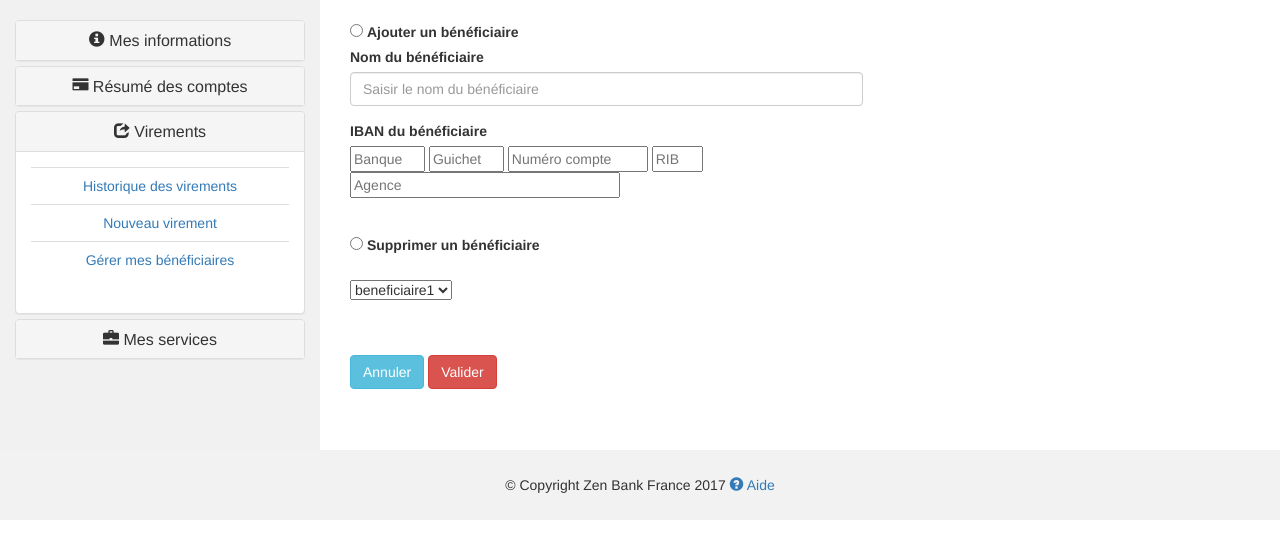
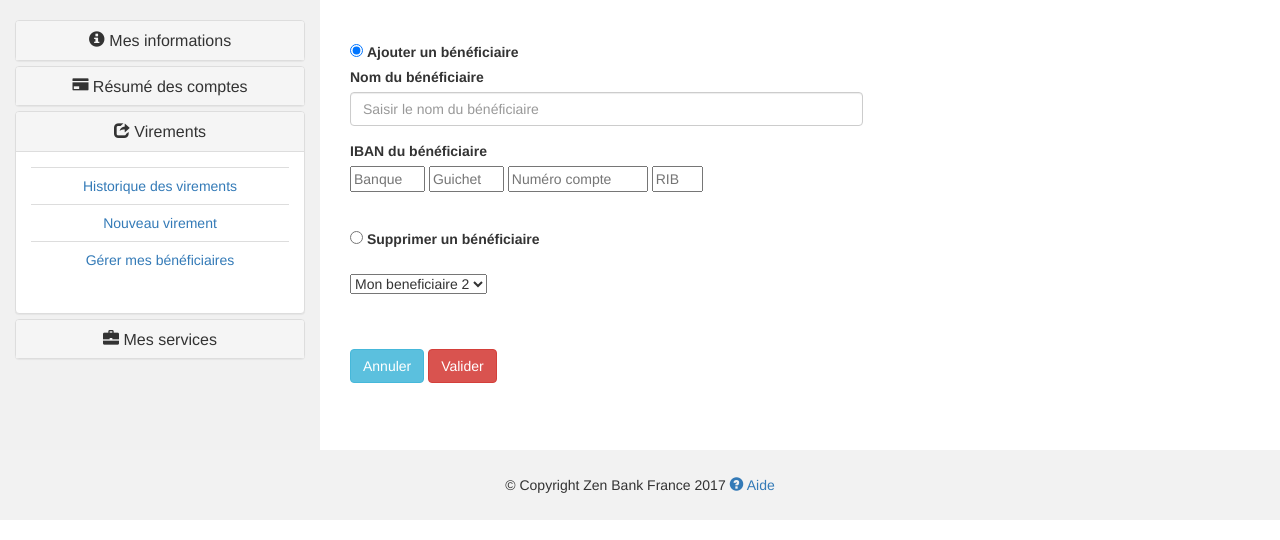
Before and after one commit to alexdudu77/ProjetWebZenBank, a PHP site: page /interfaceClientGestionBeneficiaires.php in a window 1280 px wide. Shown: the part 66-606 px from the top of the page. Run offline with PHP 8.4, Linux system fonts and the light colour scheme; the visitor is signed in with stand-in values (Sample User, id 1); data comes from the database, SQL or seed files in the repository; some libraries are stand-ins or nearby versions.

Commit message:
Gestion des bénéficiaires

```diff
--- a/interfaceClientGestionBeneficiaires.php
+++ b/interfaceClientGestionBeneficiaires.php
@@ -10,8 +10,41 @@
   <link rel="stylesheet" type="text/css" href="styleInterfaceClient.css">
 </head>
 <body>
+<?php
+  include("interfaceClientEnTete.php");
+  if ($_SERVER["REQUEST_METHOD"] == "POST") {
+    if ($_POST["typeModification"]=='supprimerBeneficiaire') {
+      suppressionBeneficiaire($_POST["listeBeneficiaire"]);
+      $err = "Beneficiaire supprimé";
 
-<?php include("interfaceClientEnTete.php") ?>
+    }
+    if ($_POST["typeModification"]=="ajouterBeneficiaire") {
+      if (isset($_POST["numeroCompteBeneficiaire"])){
+
+
+          $numero_compte = $_POST["numeroCompteBeneficiaire"];
+          $code_banque = $_POST["codeBanqueBeneficiaire"];
+          $cle_rib = $_POST["cleRIBBeneficiaire"];
+          $code_guichet = $_POST["codeGuichetBeneficiaire"];
+
+          $id_beneficiaire = testExistenceCompteBeneficiaire($numero_compte, $code_banque, $cle_rib, $code_guichet);
+          if (isset($id_beneficiaire)) {
+
+            $libelle = $_POST["nomBeneficiaire"];
+            $id = $_SESSION['id'] ;
+
+            creationBeneficiaire($libelle, $id, $id_beneficiaire, $numero_compte);
+            $err = "Nouveau Beneficiaire créé";
+
+          } else {
+              $err = "Le Beneficiaire ne fait pas partie de la Banque";
+          }
+        }else{
+            $err = "Numero de compte obligatoire";
+          }
+      }
+    }
+ ?>
 
 <div class="container-fluid text-center">
 <!-- Menu latéral accordéon -->
@@ -120,34 +153,36 @@
       <br>
       <div class="col-md-7">
         <!-- Formulaire de gestion des bénéficiaires -->
-      <form method="post" action="A MODIFIER.PHP">
+      <form method="post" action="">
         <div class="form-group" id="typeModification">
-            <input type="radio" id="ajouterBeneficiaire" name="typeModification" value="ajouterBeneficiaire">
+          <div style="color:red">
+            <?php  if (isset($err)) { echo $err; } ?>
+          </div>
+          <br>
+            <input type="radio" id="ajouterBeneficiaire" name="typeModification" value="ajouterBeneficiaire" checked>
             <label>  Ajouter un b&eacute;n&eacute;ficiaire </label>
             <br>
             <div class="form-group">
               <label for="nomBeneficiaire">Nom du b&eacute;n&eacute;ficiaire</label>
-              <input type="text" class="form-control" id="nomBeneficiaire" placeholder="Saisir le nom du b&eacute;n&eacute;ficiaire" size="40" maxlength="30">
+              <input type="text" class="form-control" name="nomBeneficiaire" placeholder="Saisir le nom du b&eacute;n&eacute;ficiaire" size="40" maxlength="30">
             </div>
             <div class="form-group">
               <label for="IBAN b&eacute;n&eacute;ficiaire">IBAN du b&eacute;n&eacute;ficiaire</label>
               <br>
-              <input type="text" id="codeBanqueBeneficiaire" size="6" maxlength="5" placeholder="Banque">
-              <input type="text" id="codeGuichetBeneficiaire" size="6" maxlength="5" placeholder="Guichet">
-              <input type="text" id="numeroCompteBeneficiaire" size="14" maxlength="11" placeholder="Num&eacute;ro compte">
-              <input type="text" id="cleRIBBeneficiaire" size="3" maxlength="2" placeholder="RIB">
-              <input type="text" id="agenceBeneficiaire" size="30" maxlength="31" placeholder="Agence">
-            </div>
+              <input type="text" name="codeBanqueBeneficiaire" size="6" maxlength="5" placeholder="Banque">
+              <input type="text" name="codeGuichetBeneficiaire" size="6" maxlength="5" placeholder="Guichet">
+              <input type="text" name="numeroCompteBeneficiaire" size="14" maxlength="11" placeholder="Num&eacute;ro compte">
+              <input type="text" name="cleRIBBeneficiaire" size="3" maxlength="2" placeholder="RIB">
+  			</div>
             <br>
             <input type="radio" id="supprimerBeneficiaire" name="typeModification" value="supprimerBeneficiaire">
             <label>  Supprimer un b&eacute;n&eacute;ficiaire </label>
              <div class="form-group">
               <br>
-              <!-- Charger la liste des bénéficiaires externes -->
-              <select name="listeBeneficiare" id="listeBeneficiare">
-                <option value="beneficiaire1">beneficiaire1</option>
-                <option value="beneficiaire2">beneficiaire2</option>
-              </select>
+              <?php
+              require "interfaceClientGestionBeneficiairesTraitement.php";
+              afficherListeBeneficiaires ($_SESSION['id']);
+               ?>
             </div>
           </div>
         <br>
--- /dev/null
+++ b/interfaceClientGestionBeneficiairesTraitement.php
@@ -0,0 +1,17 @@
+<?php
+
+  function afficherListeBeneficiaires($id_indiv)
+  {
+    //On récupère les bénéficiaires via la requête
+    $sql = "select id,libelle from beneficiaires where individu_source_id=".$id_indiv."";
+    $requete = executeQuery($sql);
+    echo "<select name='listeBeneficiaire'>";
+   // On charge le résultat de la requête dans la liste déroulante
+    while ( $result = $requete->fetch_row() )
+    {
+      echo "<option value='".$result[0]."'>".$result[1]."</option>";
+    }
+    echo "</select>";
+  }
+
+?>
--- a/traitement.php
+++ b/traitement.php
@@ -10,6 +10,27 @@
       $res = $c->query($sql);
       $c->close();
       return $res;
+    }
+
+	function testExistenceCompteBeneficiaire($numero_compte, $code_banque, $cle_rib, $code_guichet){
+      $sql = "select individu_id from v_listes_comptes where numero_compte = '".$numero_compte."'
+														and code_agence = '".$code_guichet."'
+														and cle_rib = '".$cle_rib."'
+                            and code_banque = '".$code_banque."'";
+      $requete = executeQuery($sql);
+      $result = $requete->fetch_row();
+      return $result[0];
+    }
+
+    function creationBeneficiaire($libelle,$id_source,$id_beneficiaire,$num_compte){
+      $sql = "insert into beneficiaires (libelle, individu_source_id, individu_beneficiaire_id, numero_compte_id)
+              values ('".$libelle."', ".$id_source.",".$id_beneficiaire.", '".$num_compte."')";
+      $requete = executeQuery($sql);
+    }
+
+    function suppressionBeneficiaire($id){
+      $sql = "delete from beneficiaires where id=".$id."";
+            $requete = executeQuery($sql);
     }
 
     function testExistanceClient($email){
```
